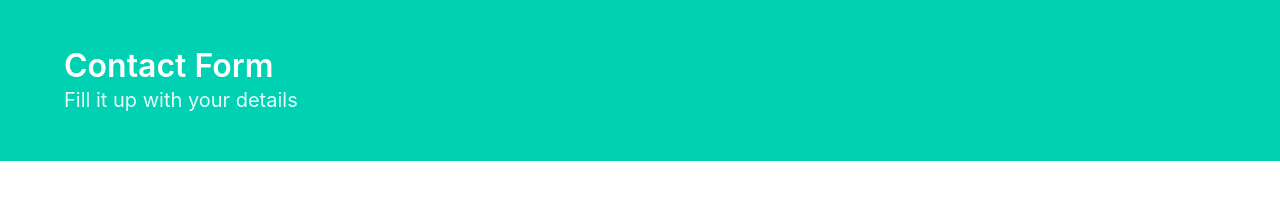
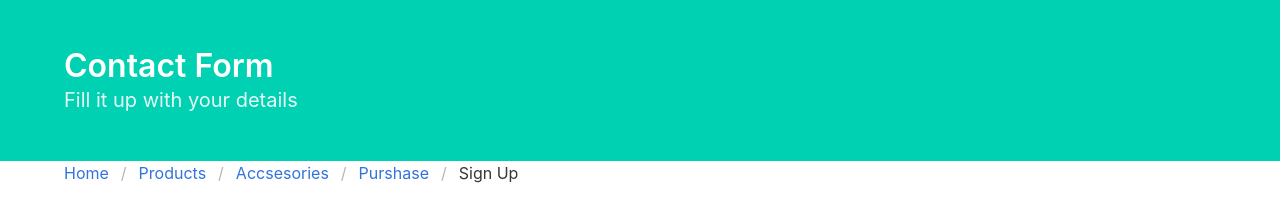
Before and after one commit to Bijitdev/bulma-sample-form, a plain HTML site: page index.html in a window 1280 px wide. Drawn offline with Linux system fonts and the light colour scheme.

Commit message:
added breadcrumb

```diff
--- a/index.html
+++ b/index.html
@@ -25,7 +25,31 @@
       </div>
     </div>
   </section>
-
+  <div class="container">
+    <div class="columns">
+      <div class="column is-10-mobile is-offset-1-mobile">
+        <nav class="breadcrumb" aria-label="breadcrumbs">
+          <ul>
+            <li>
+              <a href="#">Home</a>
+            </li>
+            <li>
+              <a href="#">Products</a>
+            </li>
+            <li>
+              <a href="#">Accsesories</a>
+            </li>
+            <li>
+              <a href="#">Purshase</a>
+            </li>
+            <li class="is-active">
+              <a href="#" aria-current="page">Sign Up</a>
+            </li>
+          </ul>
+        </nav>
+      </div>
+    </div>
+  </div>
 </body>
 
 </html>
```
